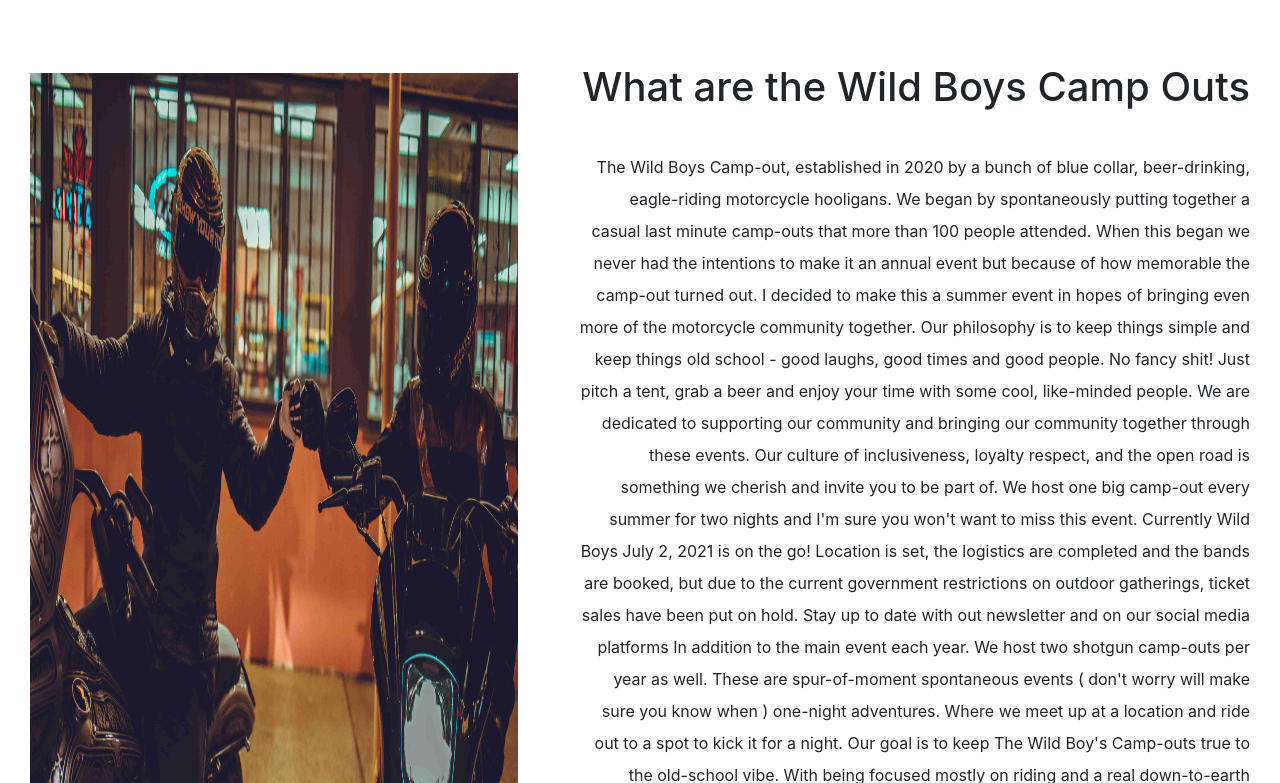
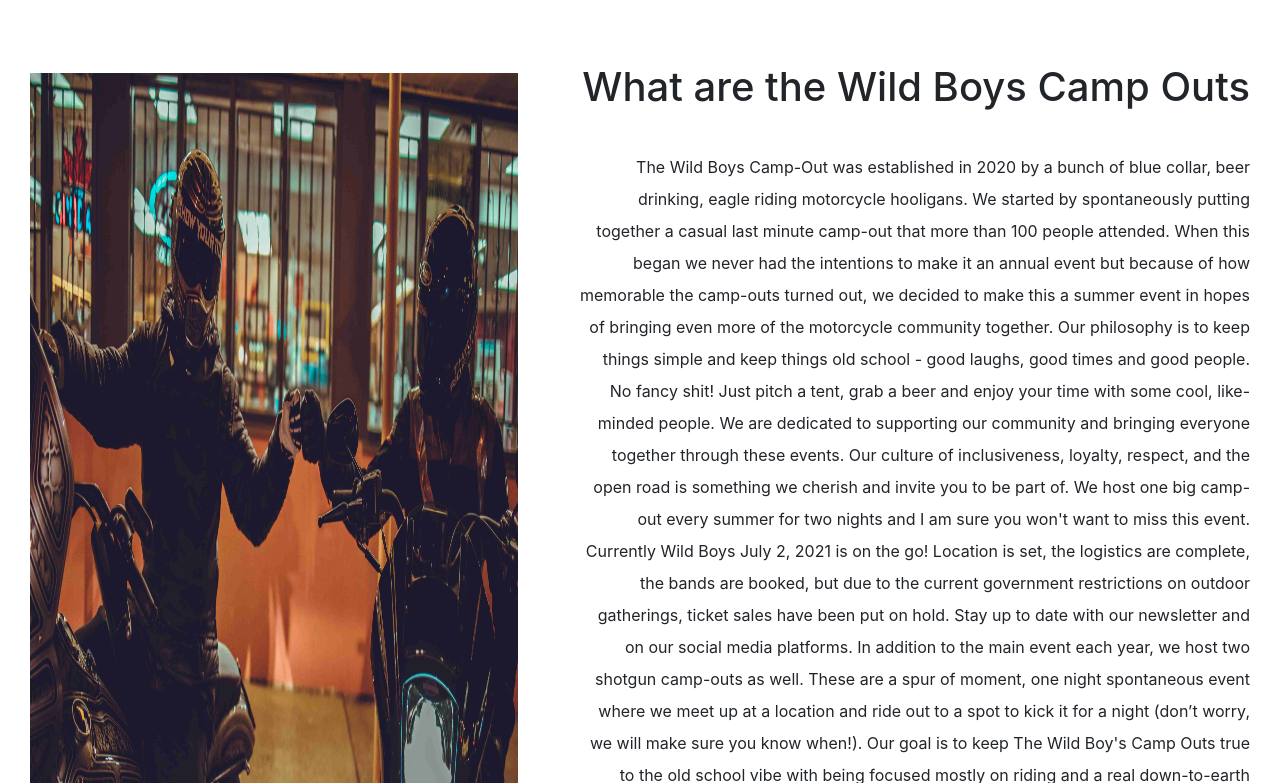
Before and after one commit to ajanes780/wildboyscampoutwebsite, a React (Create React App) app: page / in a window 1280 px wide. Shown: the part 1077-1860 px from the top of the page. Built offline with nearby package versions, Linux system fonts and the light colour scheme.

Commit message:
added new edited text

```diff
--- a/src/components/headerComponent/headerComponentStyle.scss
+++ b/src/components/headerComponent/headerComponentStyle.scss
@@ -1,7 +1,7 @@
 @import "~bootstrap/scss/bootstrap";
 
 :root {
-  --primary-color: #ffc107;
+  --primary-color: #e9b414;
   --secondary-color: #1b206e;
 }
 
--- a/src/components/newComponentLeft/NewsComponentLeft.jsx
+++ b/src/components/newComponentLeft/NewsComponentLeft.jsx
@@ -10,38 +10,41 @@
       <h1 className="about-us"> What are the Wild Boys Camp Outs</h1>
       <span>
         <br />
-        The Wild Boys Camp-out, established in 2020 by a bunch of blue collar,
-        beer-drinking, eagle-riding motorcycle hooligans. We began by
-        spontaneously putting together a casual last minute camp-outs that more
+        The Wild Boys Camp-Out was established in 2020 by a bunch of blue
+        collar, beer drinking, eagle riding motorcycle hooligans. We started by
+        spontaneously putting together a casual last minute camp-out that more
         than 100 people attended. When this began we never had the intentions to
-        make it an annual event but because of how memorable the camp-out turned
-        out. I decided to make this a summer event in hopes of bringing even
-        more of the motorcycle community together. Our philosophy is to keep
-        things simple and keep things old school - good laughs, good times and
-        good people. No fancy shit! Just pitch a tent, grab a beer and enjoy
+        make it an annual event but because of how memorable the camp-outs
+        turned out, we decided to make this a summer event in hopes of bringing
+        even more of the motorcycle community together. Our philosophy is to
+        keep things simple and keep things old school - good laughs, good times
+        and good people. No fancy shit! Just pitch a tent, grab a beer and enjoy
         your time with some cool, like-minded people. We are dedicated to
-        supporting our community and bringing our community together through
-        these events. Our culture of inclusiveness, loyalty respect, and the
-        open road is something we cherish and invite you to be part of. We host
-        one big camp-out every summer for two nights and I'm sure you won't want
-        to miss this event. Currently Wild Boys July 2, 2021 is on the go!
-        Location is set, the logistics are completed and the bands are booked,
-        but due to the current government restrictions on outdoor gatherings,
-        ticket sales have been put on hold. Stay up to date with out newsletter
-        and on our social media platforms In addition to the main event each
-        year. We host two shotgun camp-outs per year as well. These are
-        spur-of-moment spontaneous events ( don't worry will make sure you know
-        when ) one-night adventures. Where we meet up at a location and ride out
-        to a spot to kick it for a night. Our goal is to keep The Wild Boy's
-        Camp-outs true to the old-school vibe. With being focused mostly on
-        riding and a real down-to-earth camp-out experience. No pretentiousness,
-        nothing fancy grab your friends, and everyone is invited and included.
-        Come on out and set up your spot and get to know people make new friends
-        and have some laughs. Get away from the city and get some wind in your
-        face and enjoy the thing we all love. The Wild Boys Camp Out welcomes
-        anyone and everyone we just ask that you respect one another, the
-        environment and your surroundings.
-        <br /> <em>Stay safe, stay wild. Wild Boys Camp Out</em>
+        supporting our community and bringing everyone together through these
+        events. Our culture of inclusiveness, loyalty, respect, and the open
+        road is something we cherish and invite you to be part of. We host one
+        big camp-out every summer for two nights and I am sure you won't want to
+        miss this event. Currently Wild Boys July 2, 2021 is on the go! Location
+        is set, the logistics are complete, the bands are booked, but due to the
+        current government restrictions on outdoor gatherings, ticket sales have
+        been put on hold. Stay up to date with our newsletter and on our social
+        media platforms. In addition to the main event each year, we host two
+        shotgun camp-outs as well. These are a spur of moment, one night
+        spontaneous event where we meet up at a location and ride out to a spot
+        to kick it for a night (don’t worry, we will make sure you know when!).
+        Our goal is to keep The Wild Boy's Camp Outs true to the old school vibe
+        with being focused mostly on riding and a real down-to-earth camp-out
+        experience. No pretentiousness, nothing fancy, grab your friends, as
+        everyone is invited and included. Come on out and set up your spot and
+        get to know people, make new friends and have some laughs. Get away from
+        the city, get some wind in your face and enjoy the thing we all love.
+        The Wild Boys Camp Out welcomes anyone and everyone we just ask that you
+        respect one another, the environment and your surroundings.
+        <br />{" "}
+        <em>
+          Stay safe, stay wild. <br />
+          ~Wild Boys Camp Out
+        </em>
       </span>
     </div>
   </div>
```
